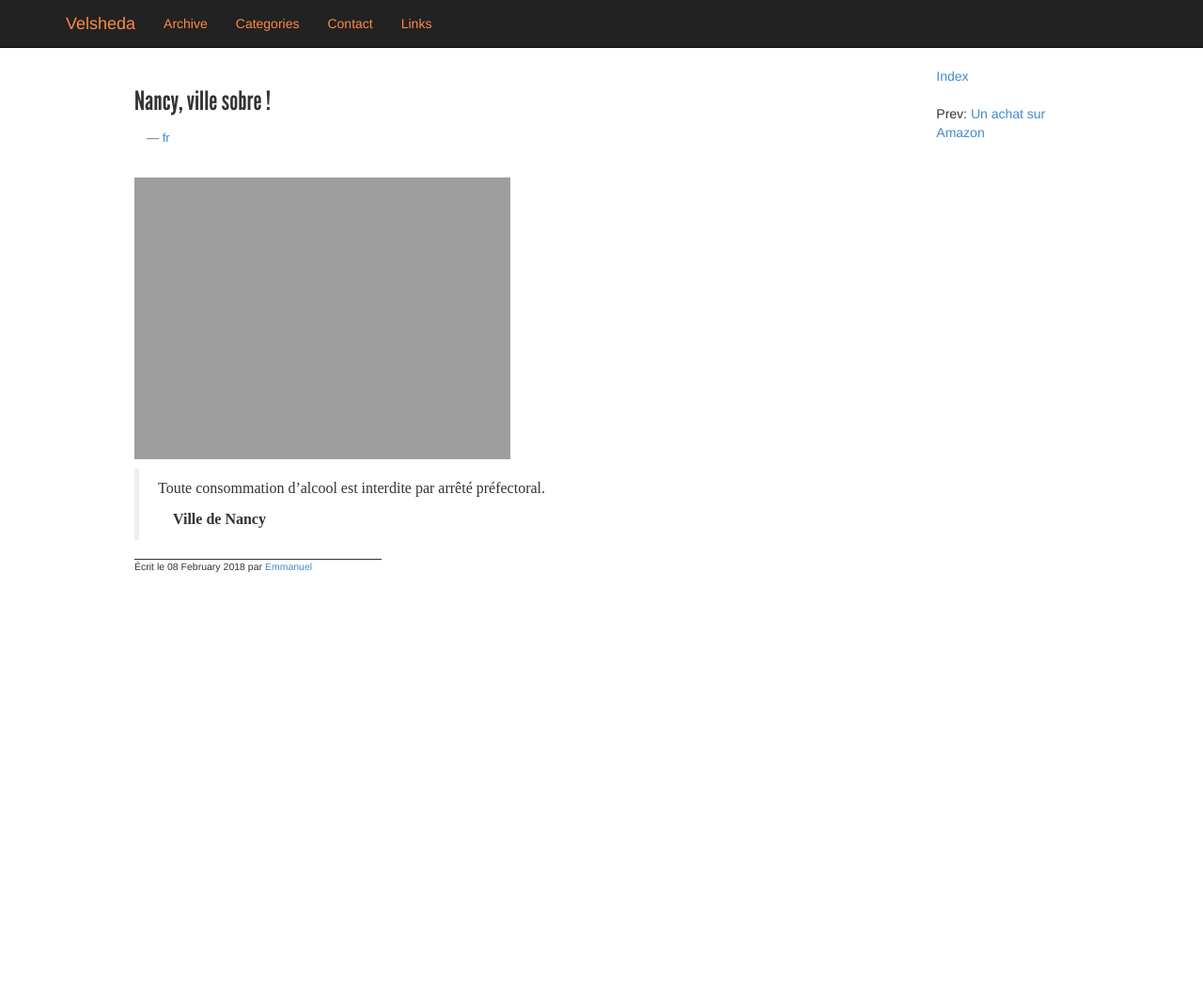
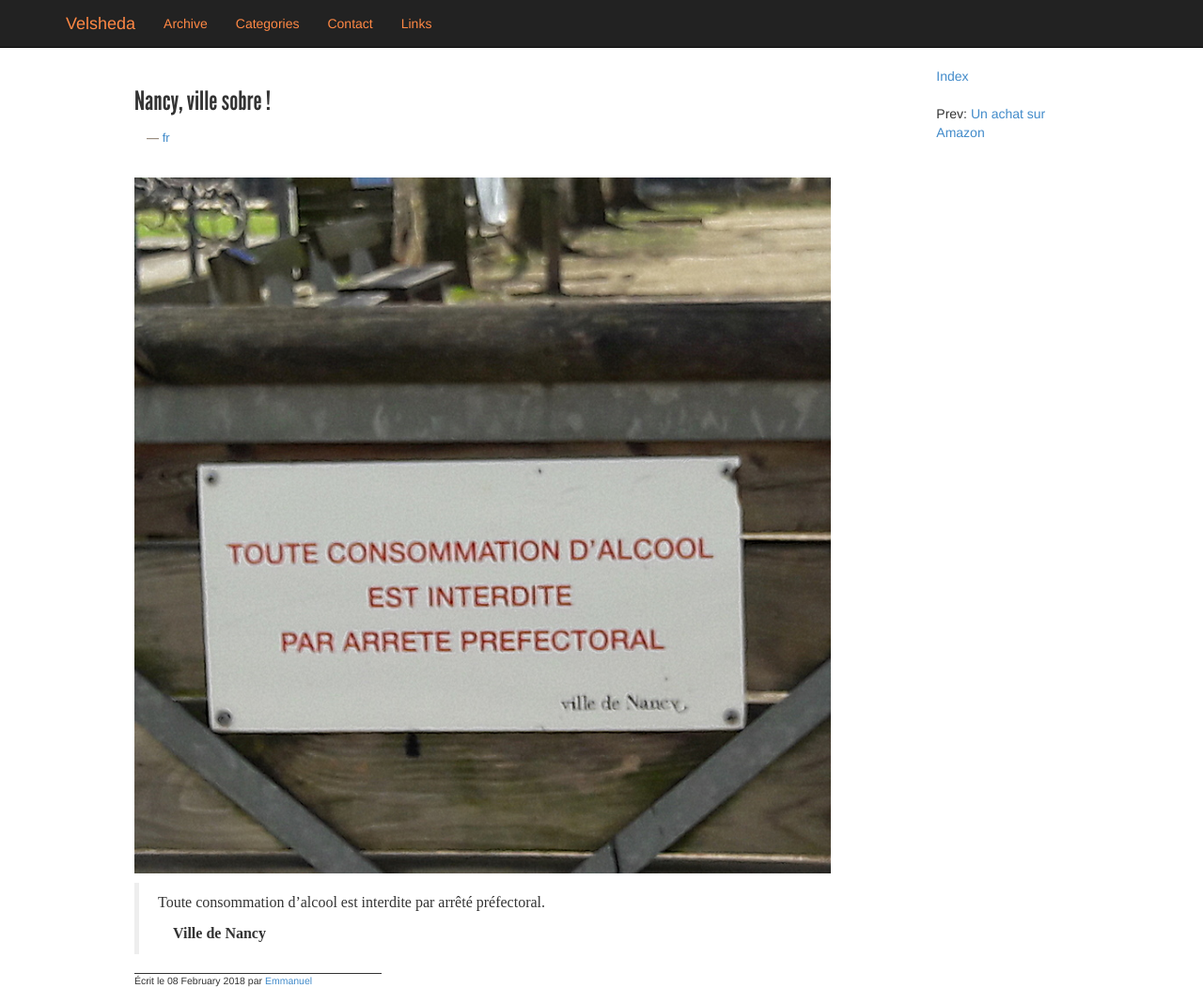
Before and after one commit to ehainry/ehainry.github.io, a Jekyll site: the page built from _posts/2018-02-08-ville_de_nancy.md, in a window 1280 px wide. Shown: the whole page at 94% size. Built offline with Jekyll 4.4.1, drawn with Linux system fonts in a browser that asks for light colours; before the commit the page ends 900 px from its top, so only the background shows below that.

Commit message:
corrige adresse image

```diff
--- a/_posts/2018-02-08-ville_de_nancy.md
+++ b/_posts/2018-02-08-ville_de_nancy.md
@@ -5,7 +5,7 @@ categories:
 - fr
 ---
 
-[![Toute consommation d'alcool est interdite](https://ehainry.github.io/images/nancy.jpg)](https://drive.google.com/file/d/141ci3p9q8dXtor2aB4o0-jo05zYfmk01/view?usp=sharing)
+[![Toute consommation d'alcool est interdite](https://ehainry.github.io/images/nancy_alcool.jpg)](https://drive.google.com/file/d/141ci3p9q8dXtor2aB4o0-jo05zYfmk01/view?usp=sharing)
 
 > Toute consommation d'alcool est interdite par arrêté préfectoral.
 >
```
